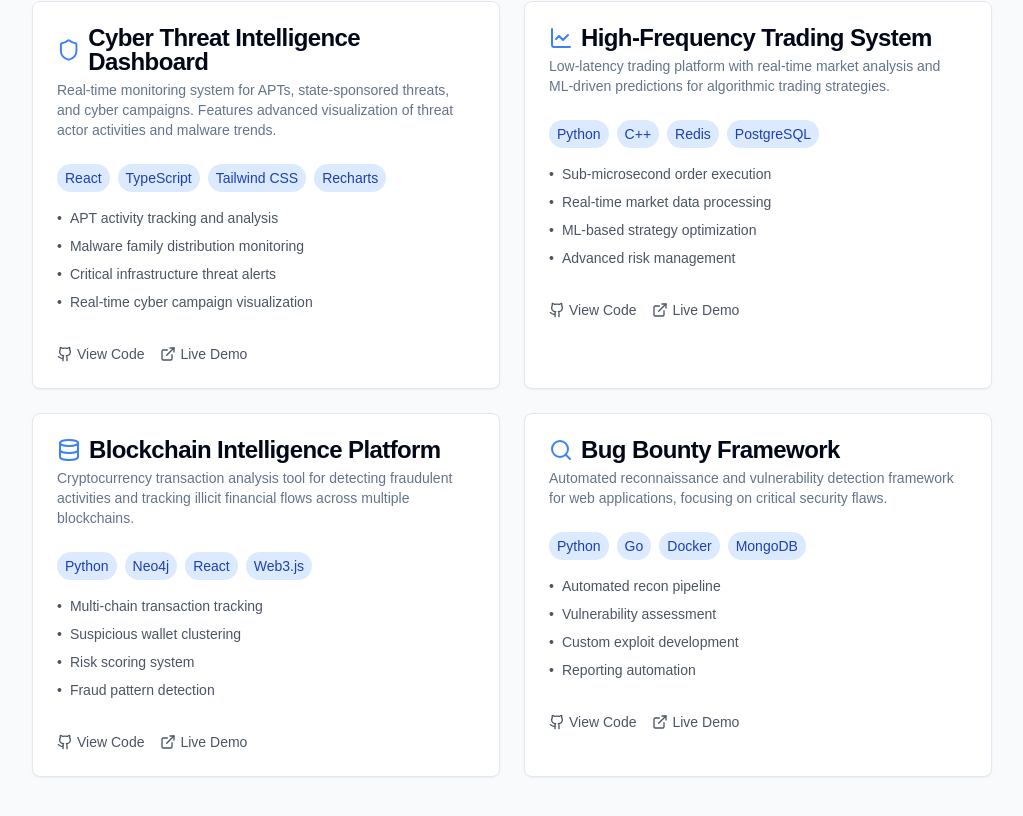
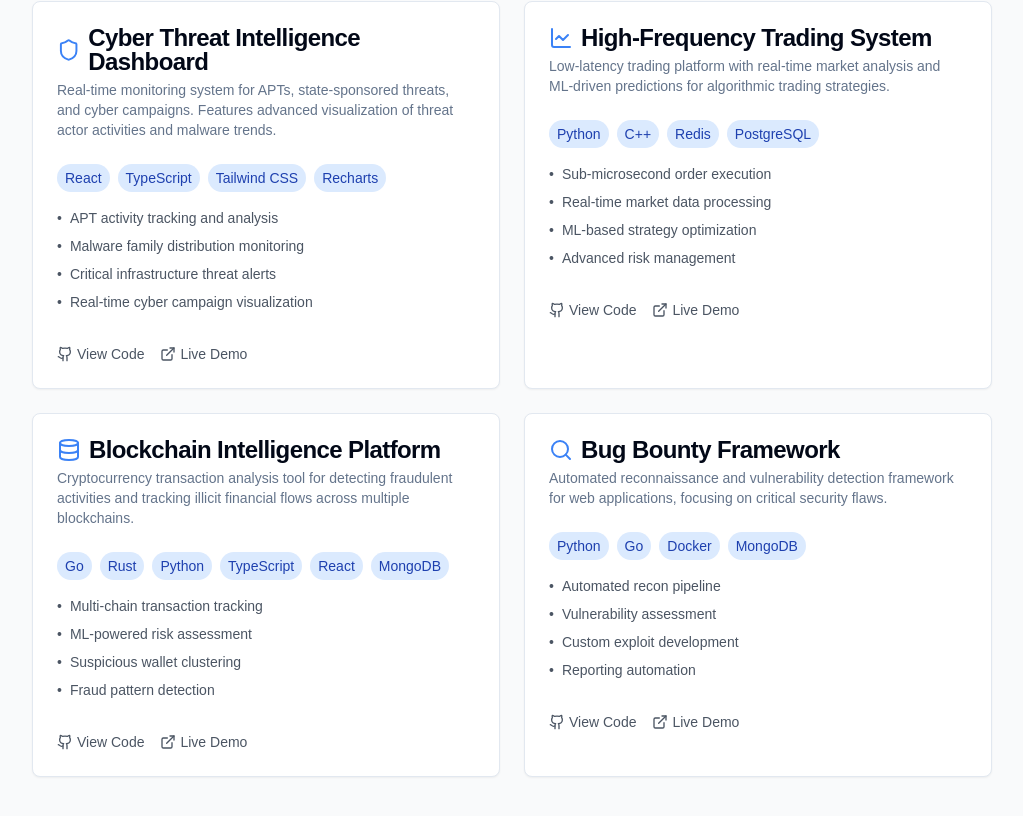
Before and after one commit to lomichael/portfolio-website, a Next.js app: page / in a window 1280 px wide. Shown: the part 372-1188 px from the top of the page, without its empty margins (128-1151 px from the left). Built offline with nearby package versions, Linux system fonts and the light colour scheme.

Commit message:
Updated portfolio card for blockchain intelligence platform

```diff
--- a/src/components/portfolio/PortfolioPage.tsx
+++ b/src/components/portfolio/PortfolioPage.tsx
@@ -35,14 +35,14 @@ const PortfolioPage = () => {
     {
       title: "Blockchain Intelligence Platform",
       description: "Cryptocurrency transaction analysis tool for detecting fraudulent activities and tracking illicit financial flows across multiple blockchains.",
-      tech: ["Python", "Neo4j", "React", "Web3.js"],
+      tech: ["Go", "Rust", "Python", "TypeScript", "React", "MongoDB"],
       github: "/blockchain-intel",
       demo: "/projects/blockchain-intel",
       icon: Database,
       features: [
         "Multi-chain transaction tracking",
+        "ML-powered risk assessment",
         "Suspicious wallet clustering",
-        "Risk scoring system",
         "Fraud pattern detection"
       ]
     },
```
